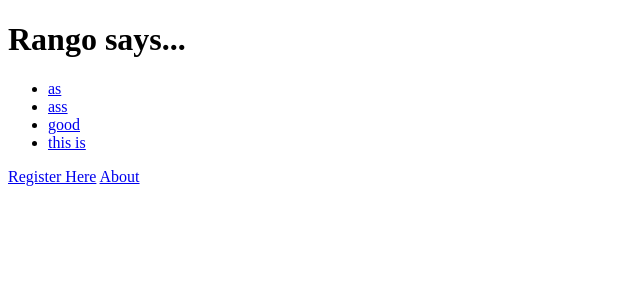
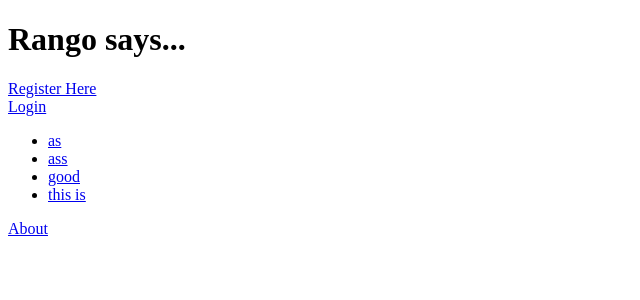
Before and after one commit to LittleStupid/tango-with-django, a Django app: page /rango/ in a window 1280 px wide. Shown: the top 300 px of the page, without its empty margins (0-640 px from the left). Run offline with Django 3.2, Linux system fonts and the light colour scheme; data comes from the database, SQL or seed files in the repository; both versions use the stored data as it was after the commit.

Commit message:
user login/logout

```diff
--- a/tango_with_django_project/rango/urls.py
+++ b/tango_with_django_project/rango/urls.py
@@ -10,6 +10,9 @@ urlpatterns = [
     url(r'^add_category/$', views.add_category,
         name='add_category'),
     url(r'^register/$', views.register, name='register'),
+    url(r'^login/$', views.user_login, name='login'),
+    url(r'^restricted/', views.restricted, name='restricted'),
+    url(r'^logout/$', views.user_logout, name='logout'),
     url(r'^category/(?P<category_name_slug>[\w\-]+)/$',
         views.category, name='category')
 ] + static(settings.MEDIA_URL, document_root=settings.MEDIA_ROOT)
--- a/tango_with_django_project/rango/views.py
+++ b/tango_with_django_project/rango/views.py
@@ -1,7 +1,10 @@
-from django.http import HttpResponse
 from django.shortcuts import render
 from rango.models import Category, Page
 from rango.forms import CategoryForm, UserForm, UserProfileForm
+from django.contrib.auth import authenticate, login
+from django.http import HttpResponseRedirect, HttpResponse
+from django.contrib.auth.decorators import login_required
+from django.contrib.auth import logout
 
 
 def index(request):
@@ -129,3 +132,63 @@ def register(request):
     return render(request,
                   'rango/register.html',
                   {'user_form': user_form, 'profile_form': profile_form, 'registered': registered})
+
+
+def user_login(request):
+
+    # If the request is a HTTP POST, try to pull out the relevant information.
+    if request.method == 'POST':
+        # Gather the username and password provided by the user.
+        # This information is obtained from the login form.
+                # We use request.POST.get('<variable>') as opposed to request.POST['<variable>'],
+                # because the request.POST.get('<variable>') returns None, if the value does not exist,
+                # while the request.POST['<variable>'] will raise key error
+                # exception
+        username = request.POST.get('username')
+        password = request.POST.get('password')
+
+        # Use Django's machinery to attempt to see if the username/password
+        # combination is valid - a User object is returned if it is.
+        user = authenticate(username=username, password=password)
+
+        # If we have a User object, the details are correct.
+        # If None (Python's way of representing the absence of a value), no user
+        # with matching credentials was found.
+        if user:
+            # Is the account active? It could have been disabled.
+            if user.is_active:
+                # If the account is valid and active, we can log the user in.
+                # We'll send the user back to the homepage.
+                login(request, user)
+                return HttpResponseRedirect('/rango/')
+            else:
+                # An inactive account was used - no logging in!
+                return HttpResponse("Your Rango account is disabled.")
+        else:
+            # Bad login details were provided. So we can't log the user in.
+            print("Invalid login details")
+            return HttpResponse("Invalid login details supplied.")
+
+    # The request is not a HTTP POST, so display the login form.
+    # This scenario would most likely be a HTTP GET.
+    else:
+        # No context variables to pass to the template system, hence the
+        # blank dictionary object...
+        return render(request, 'rango/login.html', {})
+
+
+@login_required
+def restricted(request):
+    return HttpResponse("Since you're logged in, you can see this text!")
+
+# Use the login_required() decorator to ensure only those logged in can
+# access the view.
+
+
+@login_required
+def user_logout(request):
+    # Since we know the user is logged in, we can now just log them out.
+    logout(request)
+
+    # Take the user back to the homepage.
+    return HttpResponseRedirect('/rango/')
--- a/tango_with_django_project/tango_with_django_project/settings.py
+++ b/tango_with_django_project/tango_with_django_project/settings.py
@@ -129,3 +129,5 @@ STATICFILES_DIRS = (
 
 MEDIA_URL = '/media/'
 MEDIA_ROOT = os.path.join(BASE_DIR, 'media/')
+
+LOGIN_URL = '/rango/login'
--- a/tango_with_django_project/templates/rango/index.html
+++ b/tango_with_django_project/templates/rango/index.html
@@ -9,6 +9,14 @@
 
   <body>
     <h1>Rango says...</h1>
+    {% if user.is_authenticated %}
+    <a href="/rango/restricted/">Restricted Page</a><br />
+    <a href="/rango/logout/">Logout</a><br />
+  {% else %}
+    <a href="/rango/register/">Register Here</a><br />
+    <a href="/rango/login/">Login</a><br />
+  {% endif %}
+
     {% if categories %}
         <ul>
             {% for category in categories %}
@@ -22,7 +30,6 @@
     {% else %}
         <strong>There are no categories present.</strong>
     {% endif %}
-    <a href="/rango/register/">Register Here</a>
     <a href="/rango/about">About</a>
   </body>
 
```
Also changed, not shown: tango_with_django_project/templates/rango/login.html (added, +23 -0 lines), tango_with_django_project/db.sqlite3.
